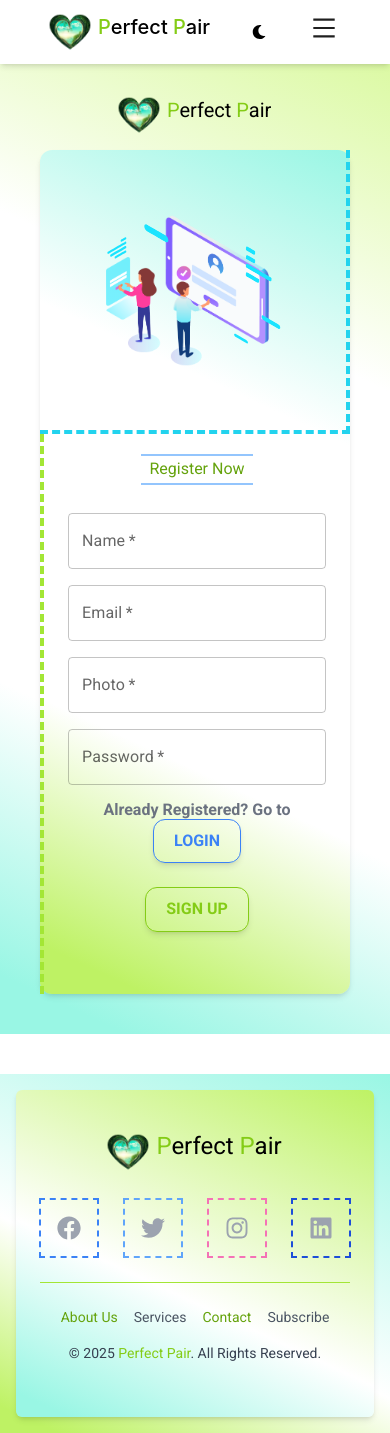
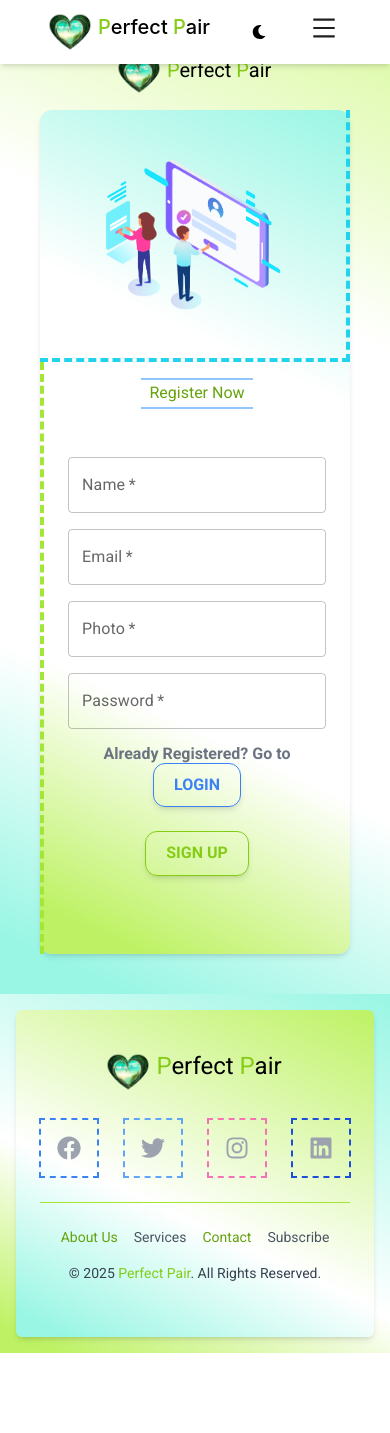
Before and after one commit to Chitra35006/A-12-Perfect-Pair-Client, a React (Vite) app: page /signup in a window 390 px wide. After the commit the page ends 1353 px from the top, so only its background shows below. Built offline with nearby package versions, Linux system fonts and the light colour scheme.

Commit message:
modifying position of register subtitle

```diff
--- a/src/Pages/SignUp/SignUp.jsx
+++ b/src/Pages/SignUp/SignUp.jsx
@@ -21,7 +21,7 @@ const SignUp = () => {
   };
   const {theme} = useTheme();
   return (
-    <div className="my-10 p-10 bg-[linear-gradient(25deg,#99f6e4_5%,_white_30%,_white_70%,#d9f99d_100%)]">
+    <div className="p-10 bg-[linear-gradient(25deg,#99f6e4_5%,_white_30%,_white_70%,#d9f99d_100%)]">
       <Helmet>
         <title>Perfect Pair | Register</title>
       </Helmet>
@@ -49,12 +49,12 @@ const SignUp = () => {
   {/* Form Section */}
   <div className="md:col-span-6 col-span-12 order-2 md:order-1 border-lime-400 border-dashed border-l-4 flex  items-center justify-center p-6 relative">
     {/* Form */}
-    <div className="flex absolute top-5  justify-center items-center">
+    <div className="flex  absolute top-4 md:top-5  justify-center items-center">
             <h2 className="text-bold md:text-2xl text-lime-600 p-1 border-y-2 border-blue-300 px-2">
               Register Now
             </h2>
           </div>
-    <form onSubmit={handleSubmit(onSubmit)} className="w-full max-w-md">
+    <form onSubmit={handleSubmit(onSubmit)} className="w-full max-w-md md:my-0 my-8">
       {/* Name */}
       <div className="form-control w-full my-4">
         <TextField
```
